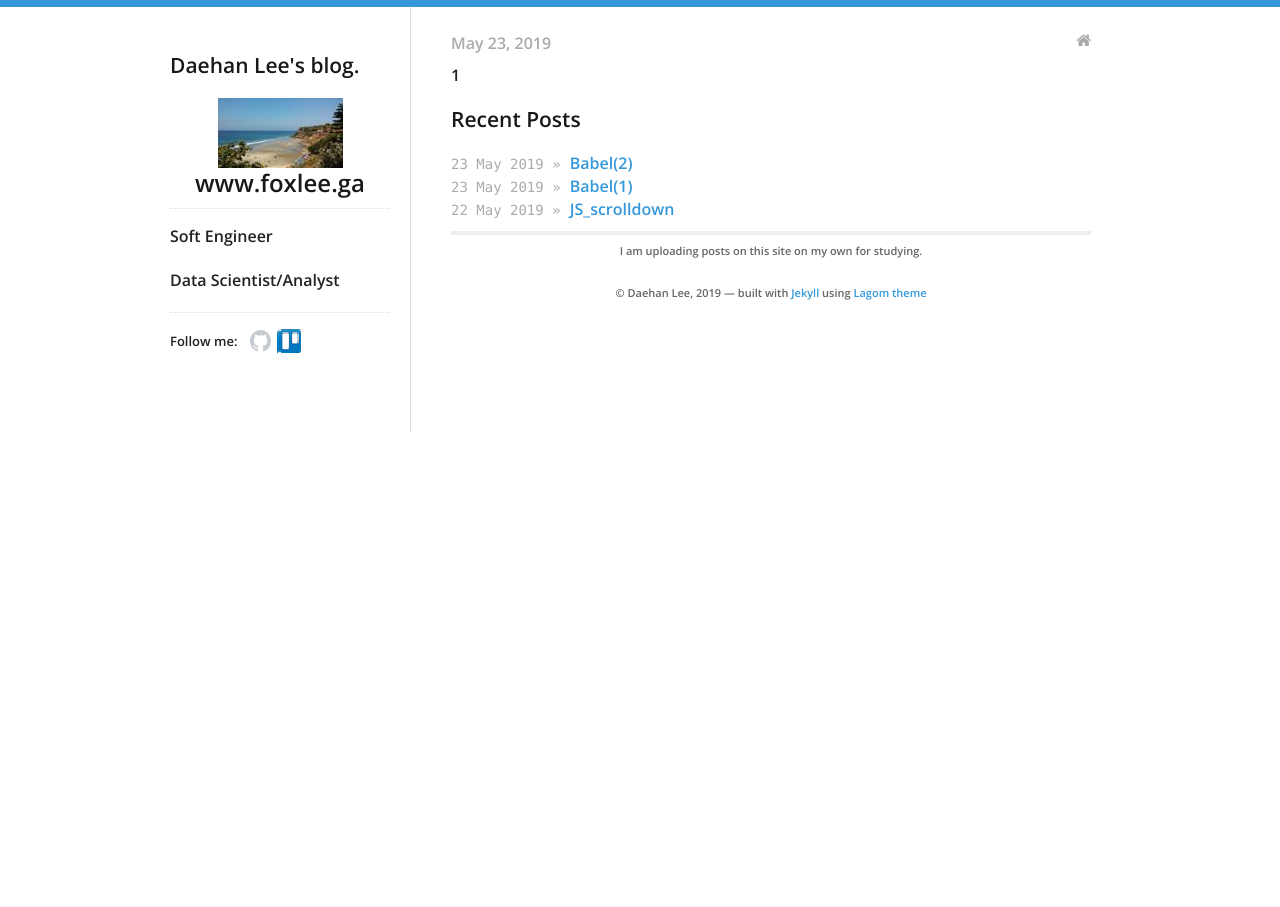
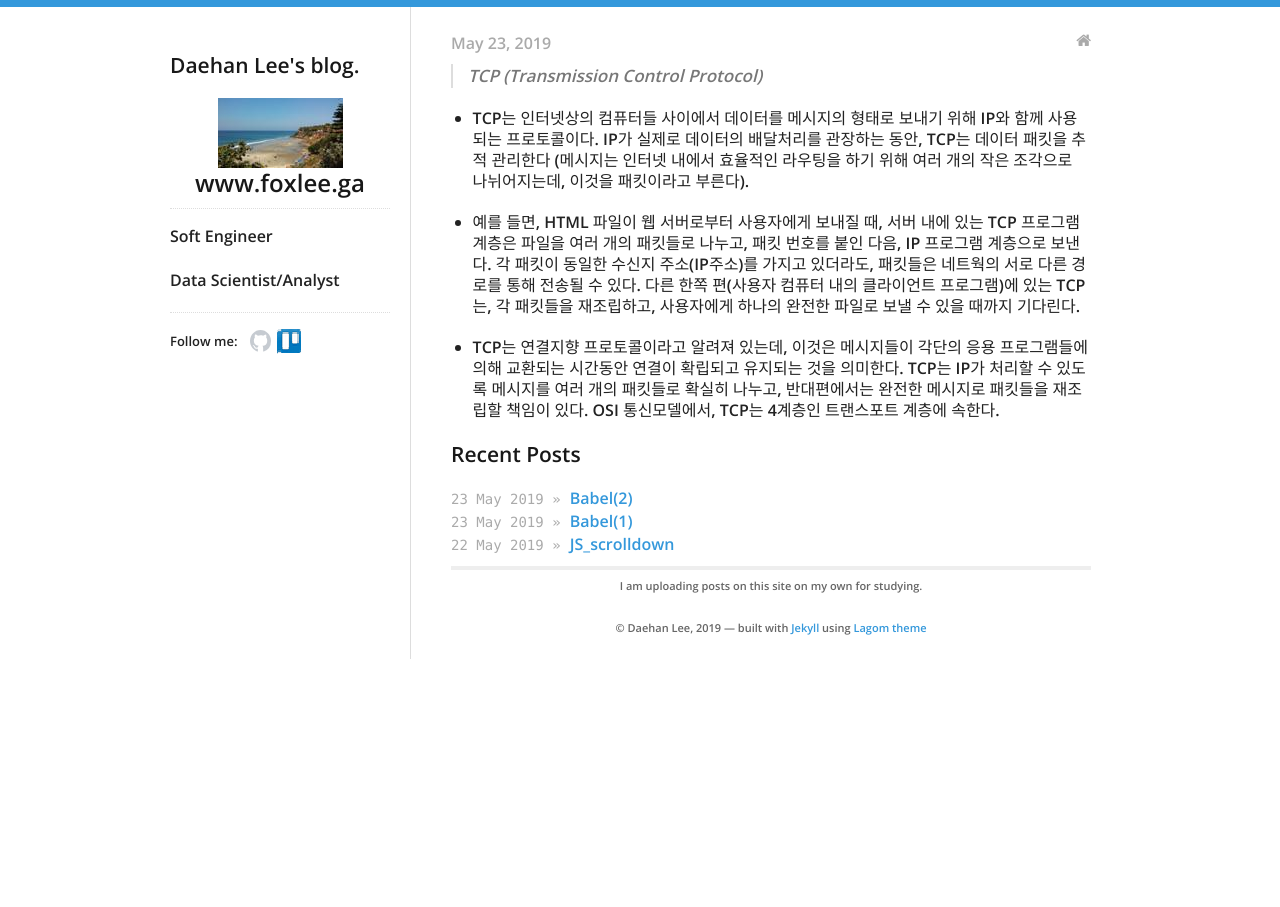
Before and after one commit to daehan0226/Study, a Jekyll site: the page built from _posts/2019-05-23-TCP.md, in a window 1280 px wide. Built offline with Jekyll 4.4.1, drawn with Linux system fonts in a browser that asks for light colours.

Commit message:
Update 2019-05-23-TCP.md

```diff
--- a/_posts/2019-05-23-TCP.md
+++ b/_posts/2019-05-23-TCP.md
@@ -4,4 +4,12 @@ title: TCP
 categories:
 - blog
 ---
-1
+
+
+> TCP (Transmission Control Protocol)
+
+* TCP는 인터넷상의 컴퓨터들 사이에서 데이터를 메시지의 형태로 보내기 위해 IP와 함께 사용되는 프로토콜이다. IP가 실제로 데이터의 배달처리를 관장하는 동안, TCP는 데이터 패킷을 추적 관리한다 (메시지는 인터넷 내에서 효율적인 라우팅을 하기 위해 여러 개의 작은 조각으로 나뉘어지는데, 이것을 패킷이라고 부른다).
+
+* 예를 들면, HTML 파일이 웹 서버로부터 사용자에게 보내질 때, 서버 내에 있는 TCP 프로그램 계층은 파일을 여러 개의 패킷들로 나누고, 패킷 번호를 붙인 다음, IP 프로그램 계층으로 보낸다. 각 패킷이 동일한 수신지 주소(IP주소)를 가지고 있더라도, 패킷들은 네트웍의 서로 다른 경로를 통해 전송될 수 있다. 다른 한쪽 편(사용자 컴퓨터 내의 클라이언트 프로그램)에 있는 TCP는, 각 패킷들을 재조립하고, 사용자에게 하나의 완전한 파일로 보낼 수 있을 때까지 기다린다.
+
+* TCP는 연결지향 프로토콜이라고 알려져 있는데, 이것은 메시지들이 각단의 응용 프로그램들에 의해 교환되는 시간동안 연결이 확립되고 유지되는 것을 의미한다. TCP는 IP가 처리할 수 있도록 메시지를 여러 개의 패킷들로 확실히 나누고, 반대편에서는 완전한 메시지로 패킷들을 재조립할 책임이 있다. OSI 통신모델에서, TCP는 4계층인 트랜스포트 계층에 속한다.
```
